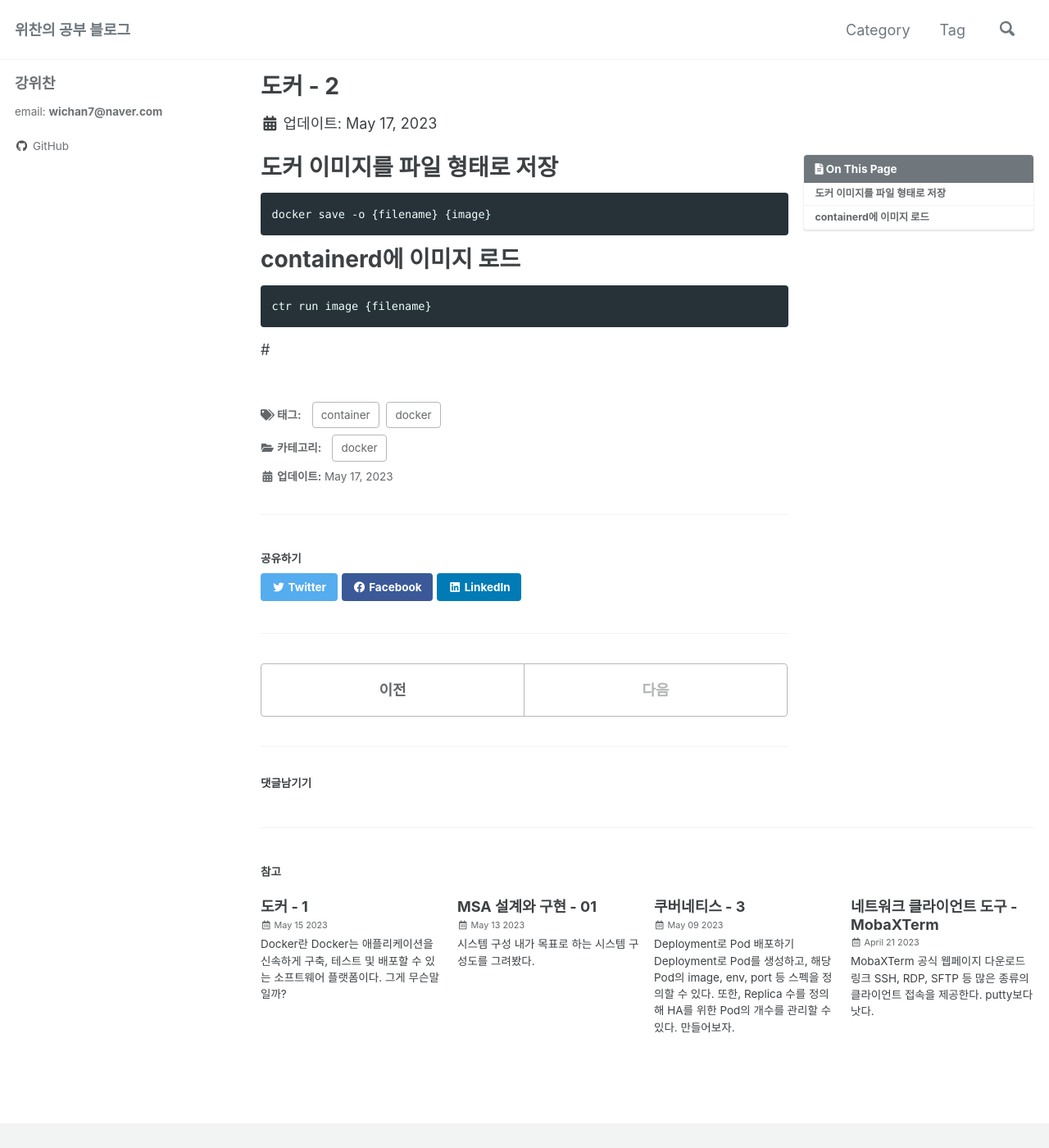
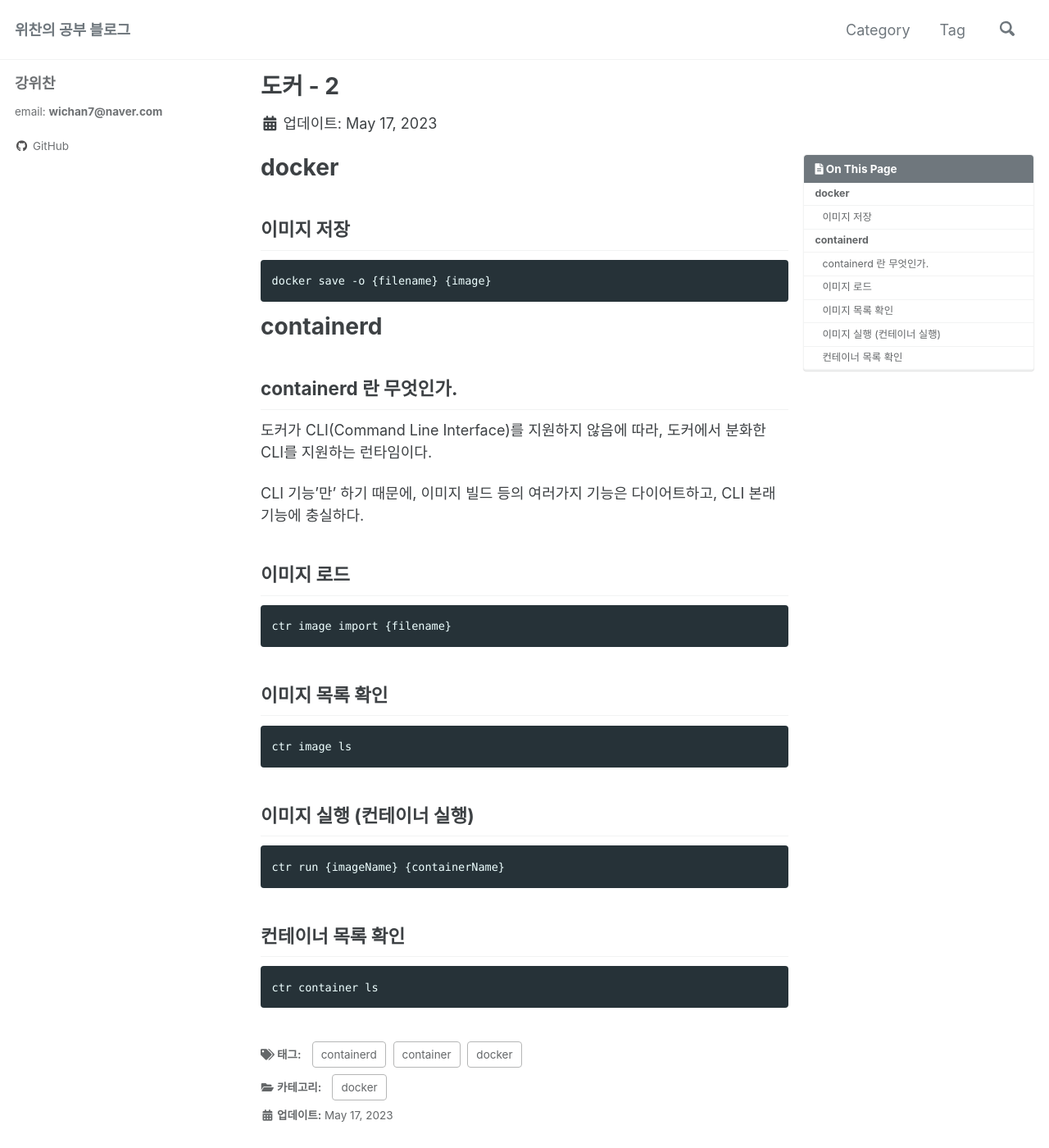
Before and after one commit to wichan7/wichan7.github.io, a Jekyll site: the page built from _posts/2023-05-17-docker-02.md, in a window 1280 px wide and 1400 px high. Shown: the whole window at 82% size. Built offline with Jekyll 4.4.1, drawn with Linux system fonts in a browser that asks for light colours; cached includes are drawn as plain includes; comment, search, counter and statistics services are not loaded.

Commit message:
modified:   _posts/2023-05-17-docker-02.md

````diff
--- a/_posts/2023-05-17-docker-02.md
+++ b/_posts/2023-05-17-docker-02.md
@@ -4,16 +4,37 @@ categories:
   - docker
 tags:
   - container
+  - containerd
   - docker
 ---
-# 도커 이미지를 파일 형태로 저장
+# docker
+## 이미지 저장
 ```
 docker save -o {filename} {image}
 ```
 
-# containerd에 이미지 로드
+# containerd
+## containerd 란 무엇인가.
+도커가 CLI(Command Line Interface)를 지원하지 않음에 따라, 도커에서 분화한 CLI를 지원하는 런타임이다.
+
+CLI 기능'만' 하기 때문에, 이미지 빌드 등의 여러가지 기능은 다이어트하고, CLI 본래 기능에 충실하다.
+
+## 이미지 로드
 ```
-ctr run image {filename}
+ctr image import {filename}
 ```
 
-#
+## 이미지 목록 확인
+```
+ctr image ls
+```
+
+## 이미지 실행 (컨테이너 실행)
+```
+ctr run {imageName} {containerName}
+```
+
+## 컨테이너 목록 확인
+```
+ctr container ls
+```
````
